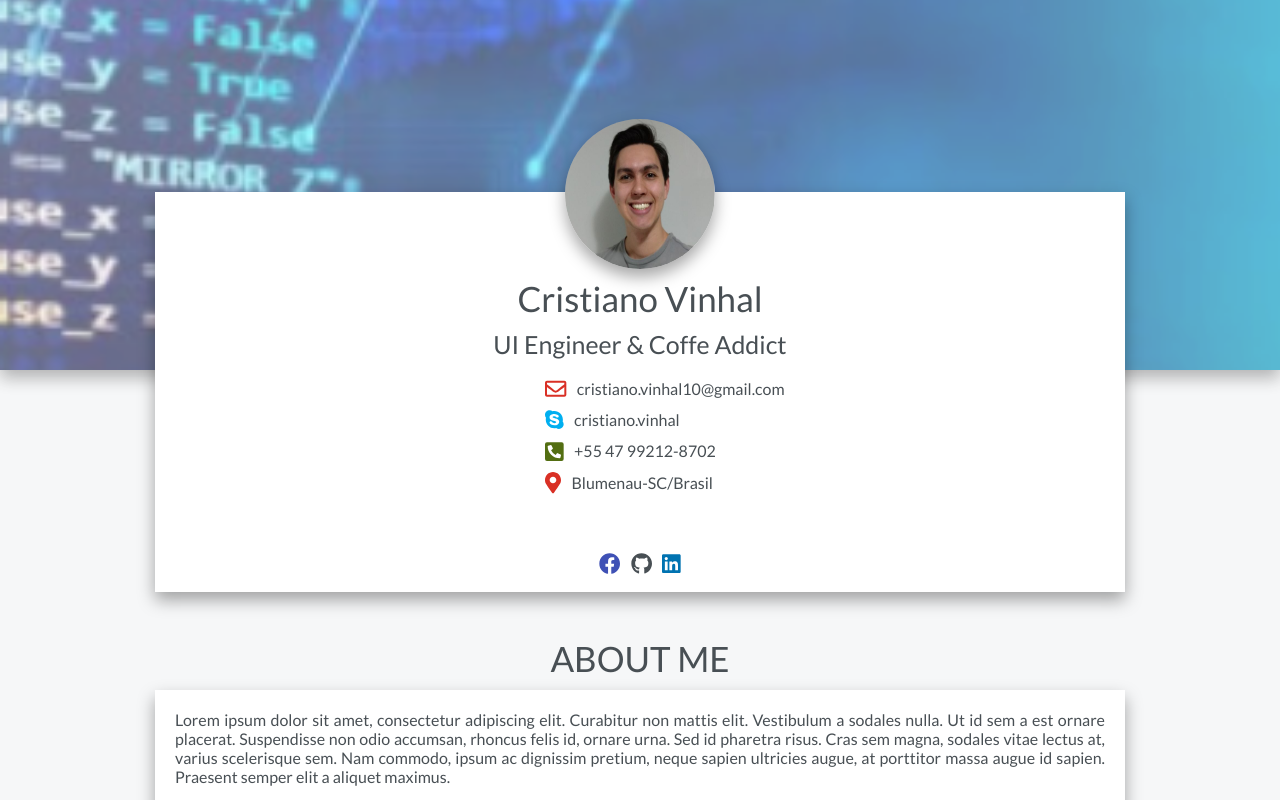
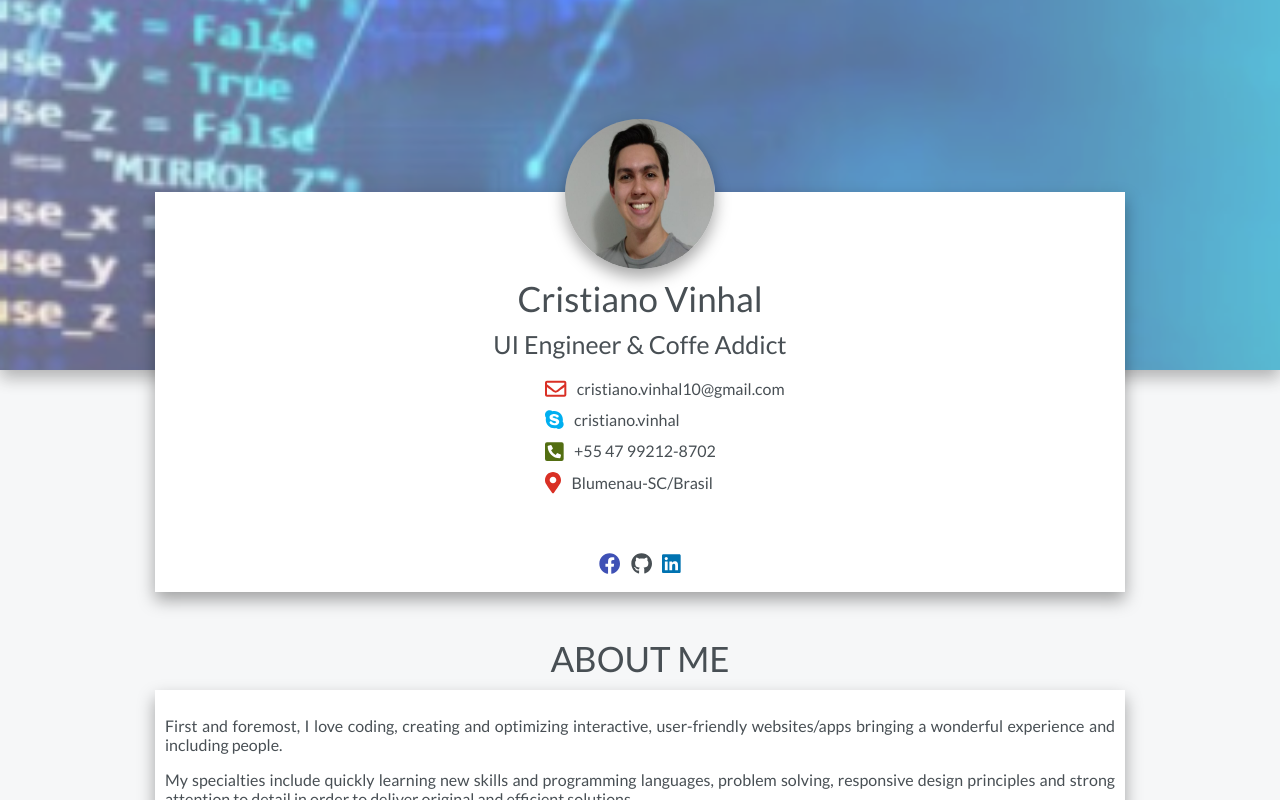
Before and after one commit to csvinhal/my-pages, a React (Create React App) app: page / in a window 1280 px wide. Shown: the top 800 px of the page. Built offline with nearby package versions, Linux system fonts and the light colour scheme.

Commit message:
updated about me

```diff
--- a/package.json
+++ b/package.json
@@ -13,7 +13,8 @@
     "node-sass": "^4.13.1",
     "react": "~16.12.0",
     "react-dom": "~16.12.0",
-    "react-scripts": "3.3.1"
+    "react-scripts": "3.3.1",
+    "react-transition-group": "^4.3.0"
   },
   "scripts": {
     "start": "react-scripts start",
--- a/src/screen/About/About.js
+++ b/src/screen/About/About.js
@@ -11,16 +11,18 @@ const About = () => {
     <div className="about">
       <Title title="About me" />
       <Card>
-        <CardContainer>
-          <div className="card-container__text">
-            Lorem ipsum dolor sit amet, consectetur adipiscing elit. Curabitur
-            non mattis elit. Vestibulum a sodales nulla. Ut id sem a est ornare
-            placerat. Suspendisse non odio accumsan, rhoncus felis id, ornare
-            urna. Sed id pharetra risus. Cras sem magna, sodales vitae lectus
-            at, varius scelerisque sem. Nam commodo, ipsum ac dignissim pretium,
-            neque sapien ultricies augue, at porttitor massa augue id sapien.
-            Praesent semper elit a aliquet maximus.
-          </div>
+        <CardContainer className="card-container__text">
+          <p>
+            First and foremost, I love coding, creating and optimizing
+            interactive, user-friendly websites/apps bringing a wonderful
+            experience and including people.
+          </p>
+          <p>
+            My specialties include quickly learning new skills and programming
+            languages, problem solving, responsive design principles and strong
+            attention to detail in order to deliver original and efficient
+            solutions.
+          </p>
         </CardContainer>
         <CardFooter className="about__footer">
           <Button label="Download resume" priority={"primary"} />
--- a/src/screen/About/About.scss
+++ b/src/screen/About/About.scss
@@ -3,6 +3,7 @@
 .card-container__text {
   padding: 10px;
   text-align: justify;
+  white-space: pre-line;
 }
 
 .about__footer {
```
Also changed, not shown: 1 other file (tests, documents, lock files or other folders).
